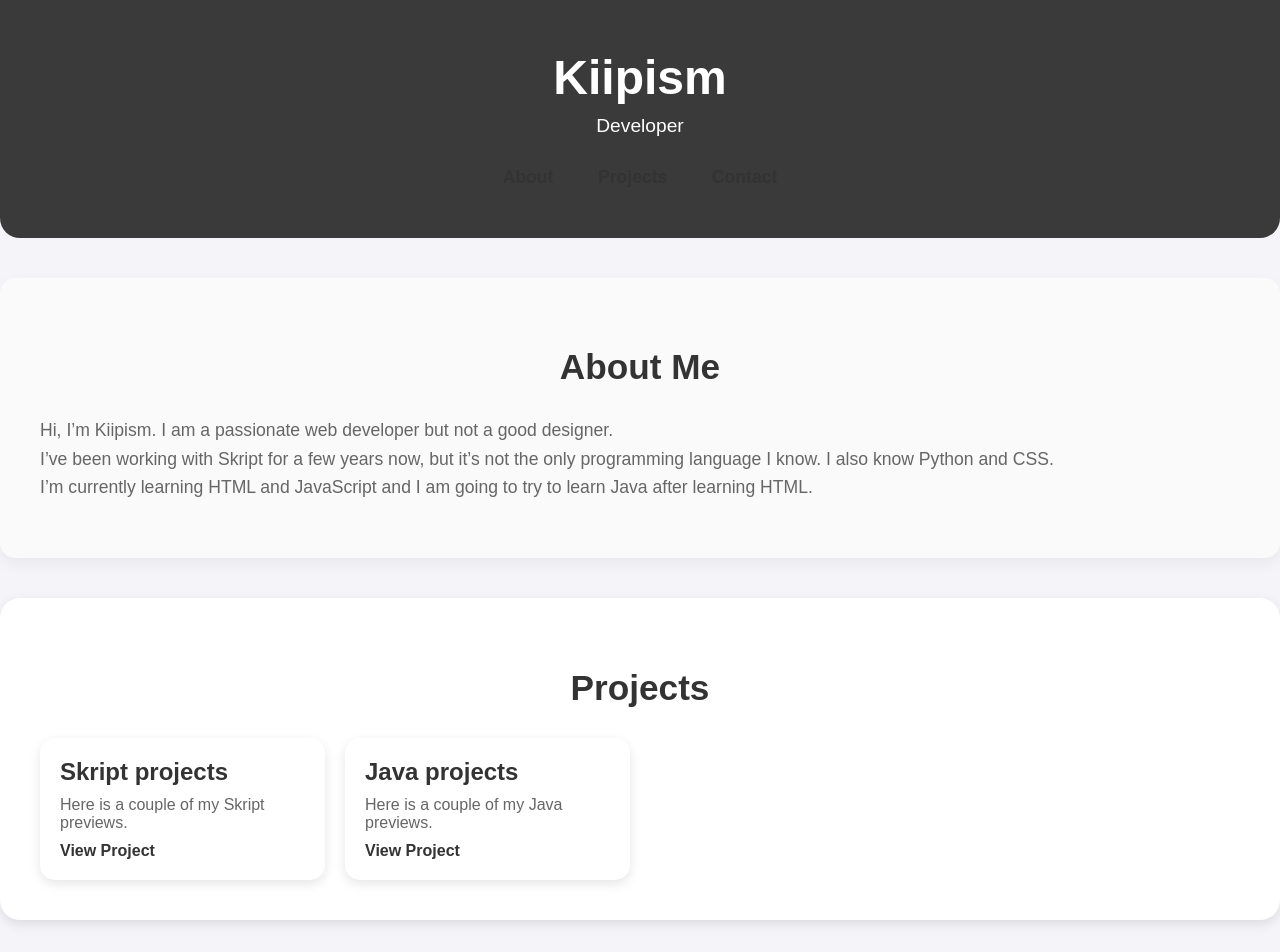
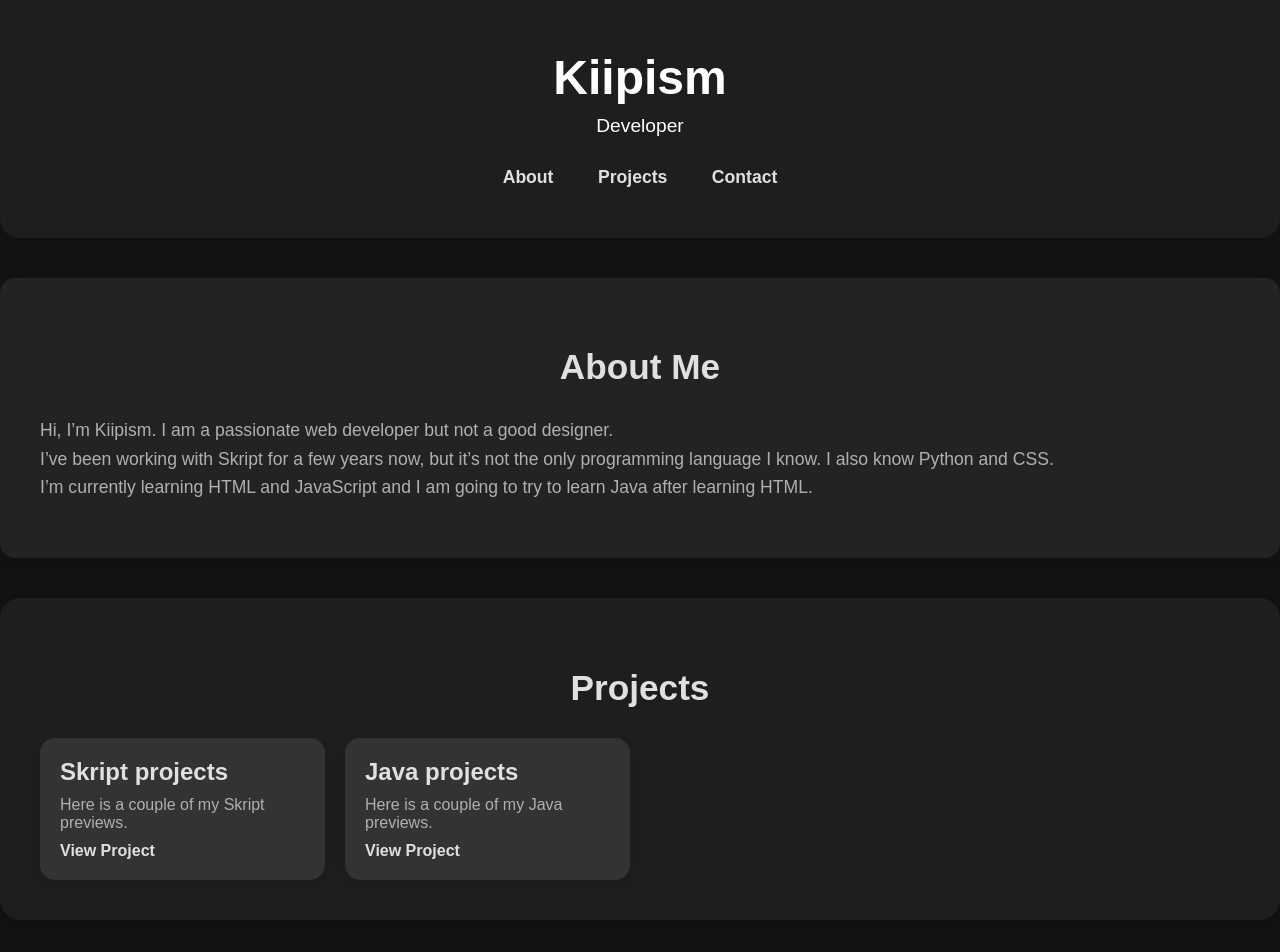
Before and after one commit to kiipism/portfolio, a plain HTML site: page index.html in a window 1280 px wide. Shown: the top 952 px of the page. Drawn offline with Linux system fonts and the light colour scheme.

Commit message:
Update index.html

```diff
--- a/index.html
+++ b/index.html
@@ -10,12 +10,12 @@
             font-family: 'Arial', sans-serif;
             margin: 0;
             padding: 0;
-            background-color: #F4F4F9;
-            color: #333;
+            background-color: #121212;
+            color: #E0E0E0;
             transition: background-color 0.3s, color 0.3s;
         }
         header {
-            background-color: #3A3A3A;
+            background-color: #1E1E1E;
             color: white;
             text-align: center;
             padding: 50px 20px;
@@ -26,7 +26,7 @@
         header p {font-size: 1.2rem; margin-top: 10px;}
         nav {margin-top: 30px;}
         nav a {
-            color: #333;
+            color: #E0E0E0;
             text-decoration: none;
             font-size: 1.1rem;
             margin: 0 20px;
@@ -37,21 +37,21 @@
             margin: 40px auto;
             max-width: 1200px;
             padding: 40px;
-            background-color: white;
+            background-color: #1E1E1E;
             border-radius: 20px;
             box-shadow: 0 4px 12px rgba(0, 0, 0, 0.1);
         }
-        h2 {font-size: 2.2rem; text-align: center; color: #333;}
+        h2 {font-size: 2.2rem; text-align: center; color: #E0E0E0;}
         #about {
             padding: 40px;
-            background-color: #FAFAFA;
+            background-color: #232323;
             border-radius: 15px;
             box-shadow: 0 6px 15px rgba(0, 0, 0, 0.05);
         }
         #about p {
             font-size: 1.1rem;
             line-height: 1.6;
-            color: #666;
+            color: #B0B0B0;
         }
         .projects-container {
             display: grid;
@@ -60,7 +60,7 @@
             margin-top: 30px;
         }
         .project-card {
-            background-color: #FFF;
+            background-color: #333;
             border-radius: 15px;
             padding: 20px;
             box-shadow: 0 4px 12px rgba(0, 0, 0, 0.1);
@@ -70,15 +70,15 @@
         .project-card h3 {
             font-size: 1.5rem;
             margin: 0;
-            color: #333;
+            color: #E0E0E0;
         }
         .project-card p {
             font-size: 1rem;
             margin: 10px 0;
-            color: #666;
+            color: #B0B0B0;
         }
         .project-card a {
-            color: #333;
+            color: #E0E0E0;
             font-weight: bold;
             text-decoration: none;
         }
@@ -96,9 +96,9 @@
             margin: 10px 0;
             border-radius: 12px;
             border: 1px solid #444;
-            background-color: #FFF;
+            background-color: #333;
             font-size: 1rem;
-            color: #333;
+            color: #E0E0E0;
         }
         form button {
             width: 80%;
```
